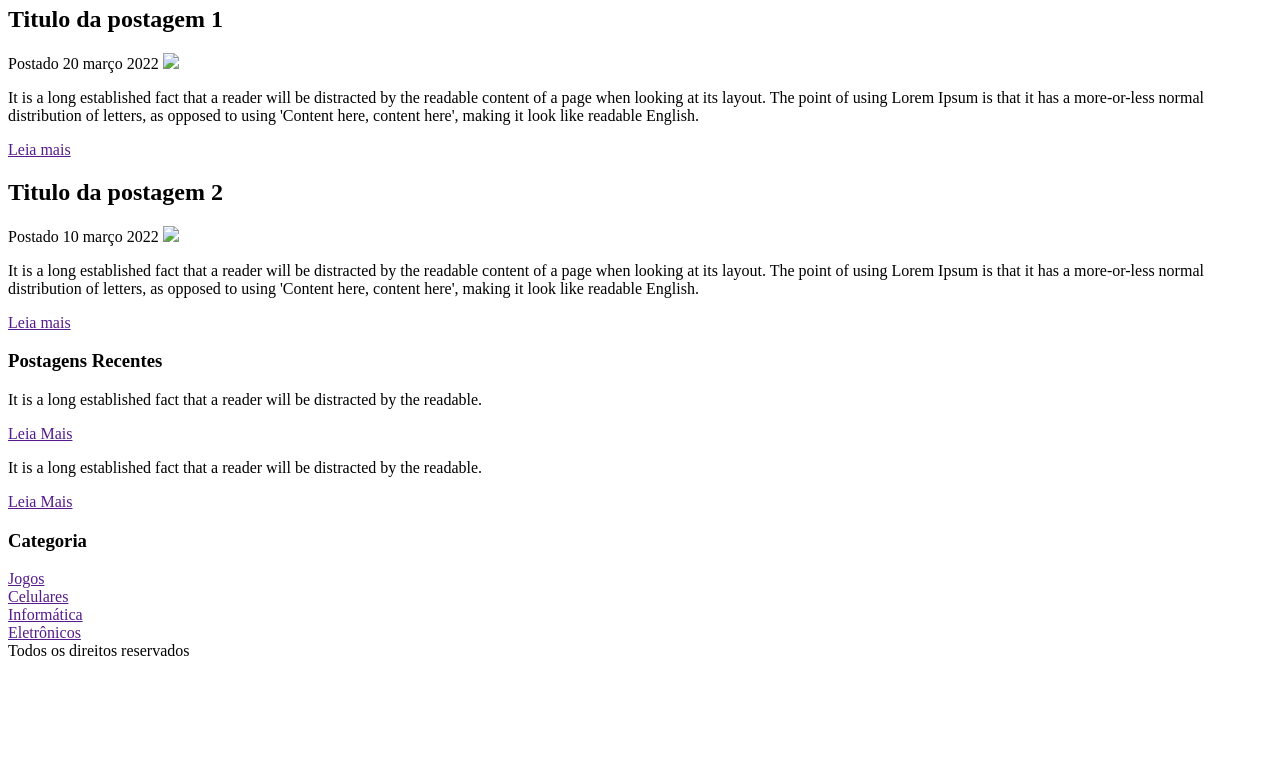
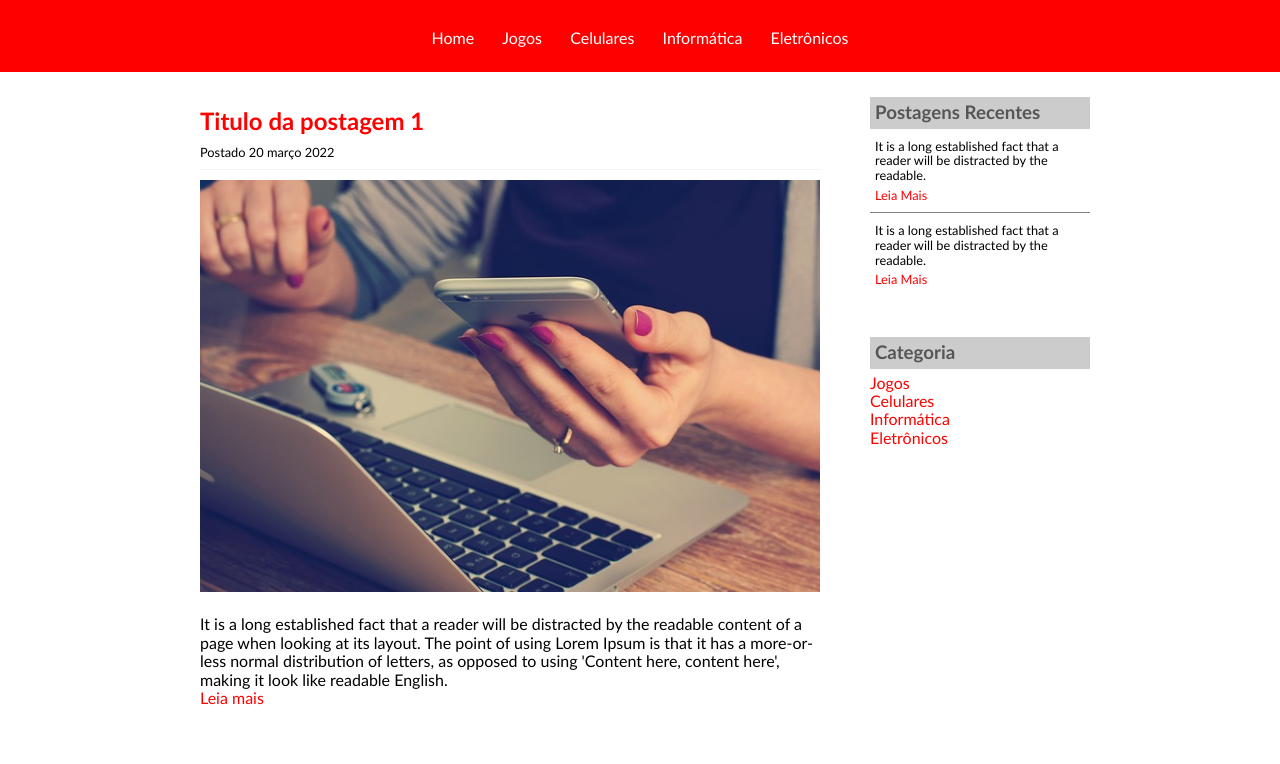
Before and after one commit to LucasMMorfim/Projeto-TecBlog, a plain HTML site: page index.html in a window 1280 px wide. Shown: the part 112-876 px from the top of the page. Before the commit the page ends 800 px from the top, so only its background shows below. Drawn offline with Linux system fonts and the light colour scheme; the site is published under a folder, as on GitHub Pages, so addresses that start at the root find nothing.

Commit message:
Update index.html

```diff
--- a/index.html
+++ b/index.html
@@ -5,8 +5,8 @@
   <meta http-equiv="X-UA-Compatible" content="IE=edge">
   <meta name="viewport" content="width=device-width, initial-scale=1.0">
   <title>TecBlog - O seu Blog de tecnologia</title>
-  <link rel="stylesheet" href="/CSS/normalize.css">
-  <link rel="stylesheet" href="/CSS/style.css">
+  <link rel="stylesheet" href="./CSS/normalize.css">
+  <link rel="stylesheet" href="./CSS/style.css">
 </head>
 <body>
   <div id="barra-principal">
@@ -33,7 +33,7 @@
       <div class="postagens">
         <h2>Titulo da postagem 1</h2>
         <span class="data-postagem">Postado 20 março 2022</span>
-        <img width="620px" src="/Imagens/imagem4.jpg">
+        <img width="620px" src="./Imagens/imagem4.jpg">
         <p class="texto-postagem">
           It is a long established fact that a reader will be distracted by the readable content of a page when looking at its layout. The point of using Lorem Ipsum is that it has a more-or-less normal distribution of letters, as opposed to using 'Content here, content here', making it look like readable English.
         </p>
@@ -45,7 +45,7 @@
       <div class="postagens">
         <h2>Titulo da postagem 2</h2>
         <span class="data-postagem">Postado 10 março 2022</span>
-        <img width="620px" src="/Imagens/imagem1.jpg">
+        <img width="620px" src="./Imagens/imagem1.jpg">
         <p class="texto-postagem">
           It is a long established fact that a reader will be distracted by the readable content of a page when looking at its layout. The point of using Lorem Ipsum is that it has a more-or-less normal distribution of letters, as opposed to using 'Content here, content here', making it look like readable English.
         </p>
```
